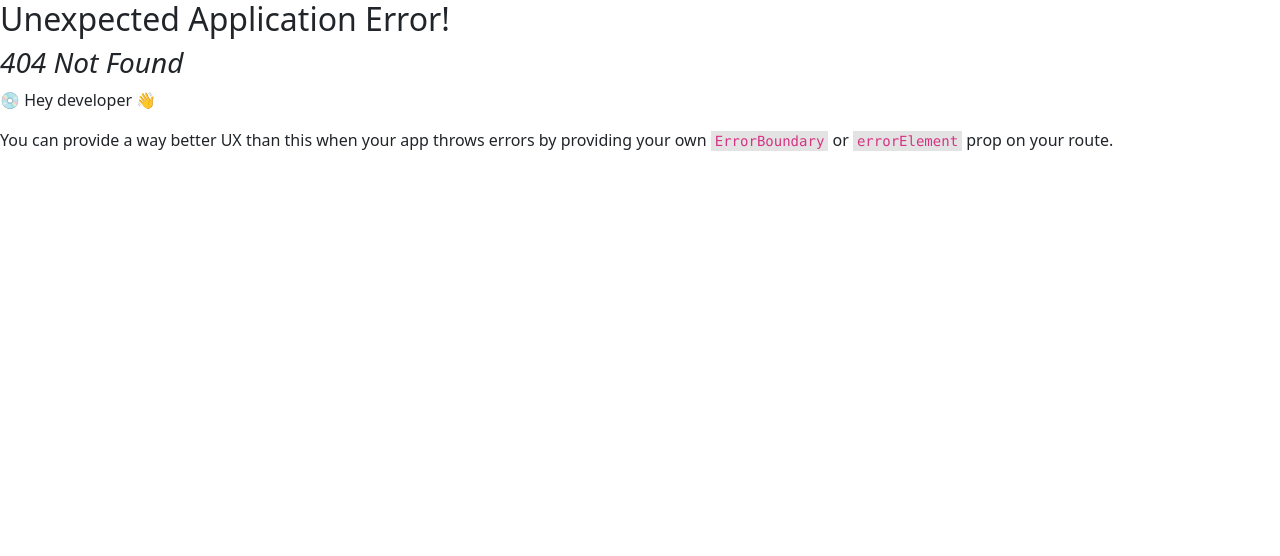
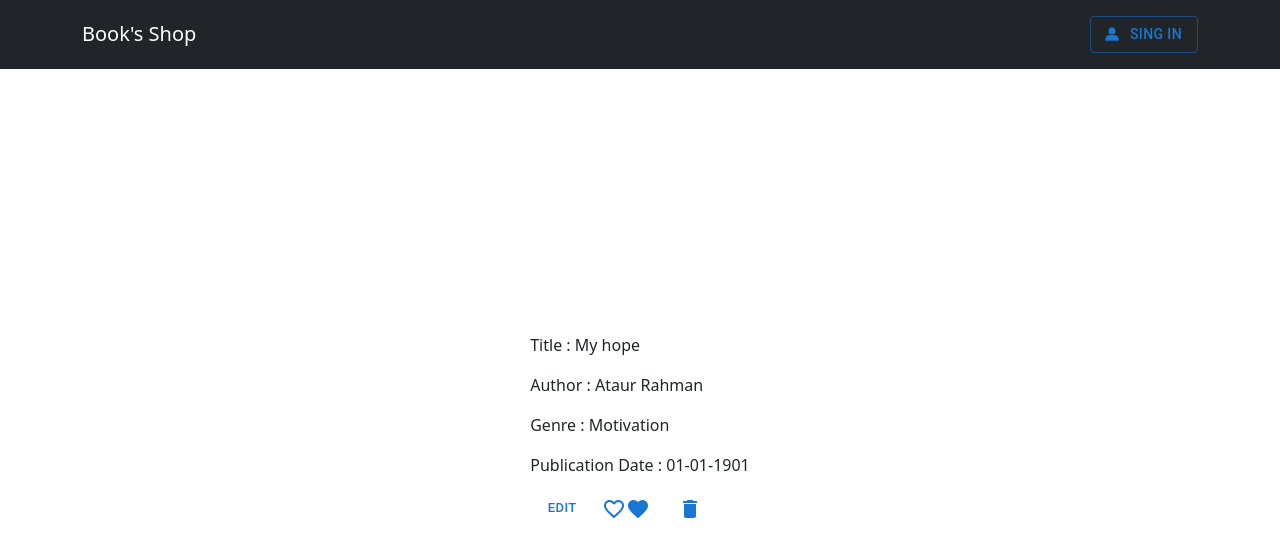
Before and after one commit to ataur39n-sharif/books-shop, a React (Vite) app: page /book/1 in a window 1280 px wide. Before the commit this address had no page. Shown: the top 556 px of the page. Built offline with nearby package versions, Linux system fonts and the light colour scheme.

Commit message:
books component update

```diff
--- a/src/Components/Books/card.tsx
+++ b/src/Components/Books/card.tsx
@@ -1,33 +1,46 @@
 import { Button, Card, CardActions, CardContent, CardMedia, Grid, Typography } from "@mui/material";
+import FavoriteBorderIcon from '@mui/icons-material/FavoriteBorder';
+import FavoriteIcon from '@mui/icons-material/Favorite';
+import { Link } from "react-router-dom";
 
-export default function BooksCard({cards}:any[]){
-    return(
+const book = {
+    "_id": "6427f934f98e745f8458fe83",
+    "title": "My hope",
+    "author": "Ataur Rahman",
+    "genre": "Motivation",
+    "publicationDate": "01-01-1901"
+}
+
+export default function BooksCard({ cards }: { cards: number[] }) {
+    return (
         <Grid container spacing={4}>
             {cards.map((card) => (
                 <Grid item key={card} xs={12} sm={6} md={4}>
                     <Card
                         sx={{ height: '100%', display: 'flex', flexDirection: 'column' }}
                     >
-                                    <CardMedia
+                        {/* <CardMedia
                             component="div"
                             sx={{
                                 // 16:9
                                 pt: '56.25%',
                             }}
                             image="https://source.unsplash.com/random?wallpapers"
-                                    />
+                        /> */}
                         <CardContent sx={{ flexGrow: 1 }}>
                             <Typography gutterBottom variant="h5" component="h2">
-                                            Heading
+                                {book.title}
                             </Typography>
                             <Typography>
-                                            This is a media card. You can use this section to describe the
-                                            content.
+                                Author: {book.author}
                             </Typography>
                         </CardContent>
                         <CardActions>
+                            <Link to={`/book/${card}`}>
                                 <Button size="small">View</Button>
-                                        <Button size="small">Edit</Button>
+                            </Link>
+                            {/* <Button size="small">Edit</Button> */}
+                            <Button size="small"><FavoriteBorderIcon /><FavoriteIcon /></Button>
                         </CardActions>
                     </Card>
                 </Grid>
--- /dev/null
+++ b/src/Pages/SingleBook.tsx
@@ -0,0 +1,44 @@
+import { Container } from "react-bootstrap";
+import NavBar from "../Components/Navbar";
+import BooksCard from "../Components/Books/card";
+import { Button } from "@mui/material";
+import FavoriteBorderIcon from '@mui/icons-material/FavoriteBorder';
+import FavoriteIcon from '@mui/icons-material/Favorite';
+import DeleteIcon from '@mui/icons-material/Delete';
+
+const book = {
+    "_id": "6427f934f98e745f8458fe83",
+    "title": "My hope",
+    "author": "Ataur Rahman",
+    "genre": "Motivation",
+    "publicationDate": "01-01-1901"
+}
+export default function SingleBook() {
+    return (
+        < >
+            <NavBar />
+            <Container className="" style={{
+                height: "90vh",
+            }}>
+                <div className="d-flex justify-content-center" style={{ height: "100%" }}>
+                    <div className="d-flex align-items-center">
+                        <div>
+                            <p>Title : {book.title}</p>
+                            <p>Author : {book.author}</p>
+                            <p>Genre : {book.genre}</p>
+                            <p>Publication Date : {book.publicationDate}</p>
+                            <div>
+                                <Button size="small">Edit</Button>
+                                <Button size="small"><FavoriteBorderIcon /><FavoriteIcon /></Button>
+                                <Button size="small"><DeleteIcon /></Button>
+                            </div>
+                        </div>
+                    </div>
+                </div>
+
+
+            </Container>
+
+        </>
+    )
+}
```
Also changed, not shown: src/Pages/EditBook.tsx (added, +7 -0 lines), src/Routes/index.tsx (+11 -6 lines), src/Pages/AddBook.tsx (added), src/Pages/Dashboard.tsx (added). Lines whose indentation alone changed are shown as unchanged.
